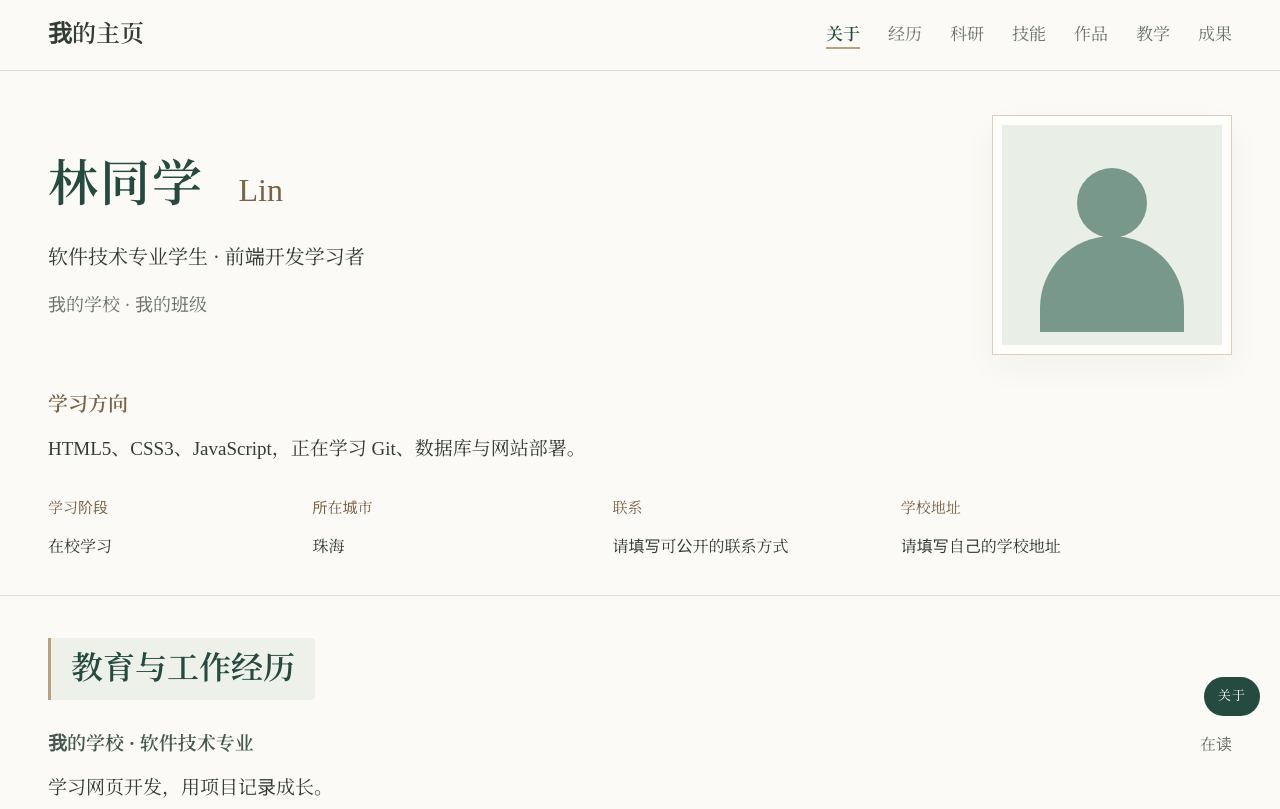
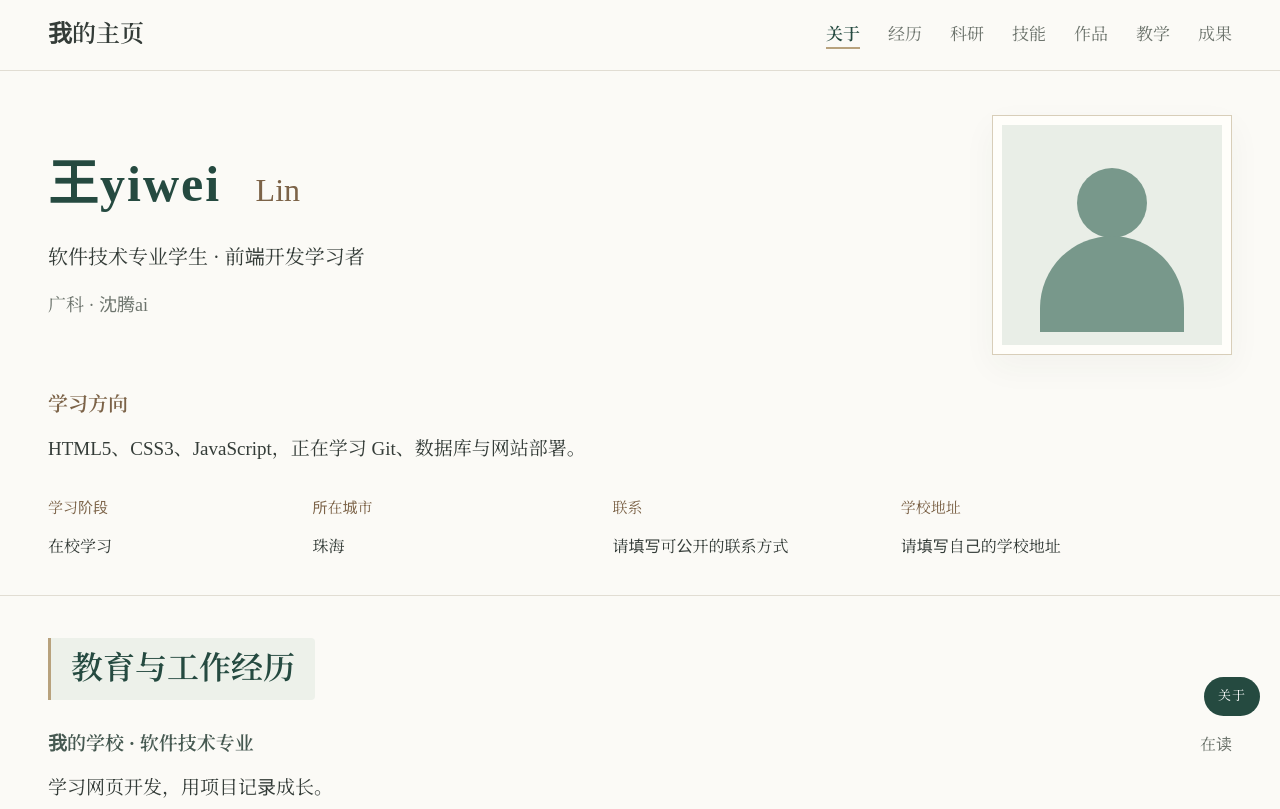
Before and after one commit to wangyiwei111/9.30zuoye, a plain HTML site: page index.html in a window 1280 px wide. Shown: the top 809 px of the page. Drawn offline with Linux system fonts and the light colour scheme.

Commit message:
Update index.html

```diff
--- a/index.html
+++ b/index.html
@@ -60,7 +60,7 @@
      <div class="hero-top">
       <div class="hero-copy">
        <h1>
-        林同学
+        王yiwei
         <span>
          Lin
         </span>
@@ -69,7 +69,7 @@
         软件技术专业学生 · 前端开发学习者
        </p>
        <p class="hero-school">
-        我的学校 · 我的班级
+        广科 · 沈腾ai
        </p>
       </div>
       <div class="hero-visual">
```
